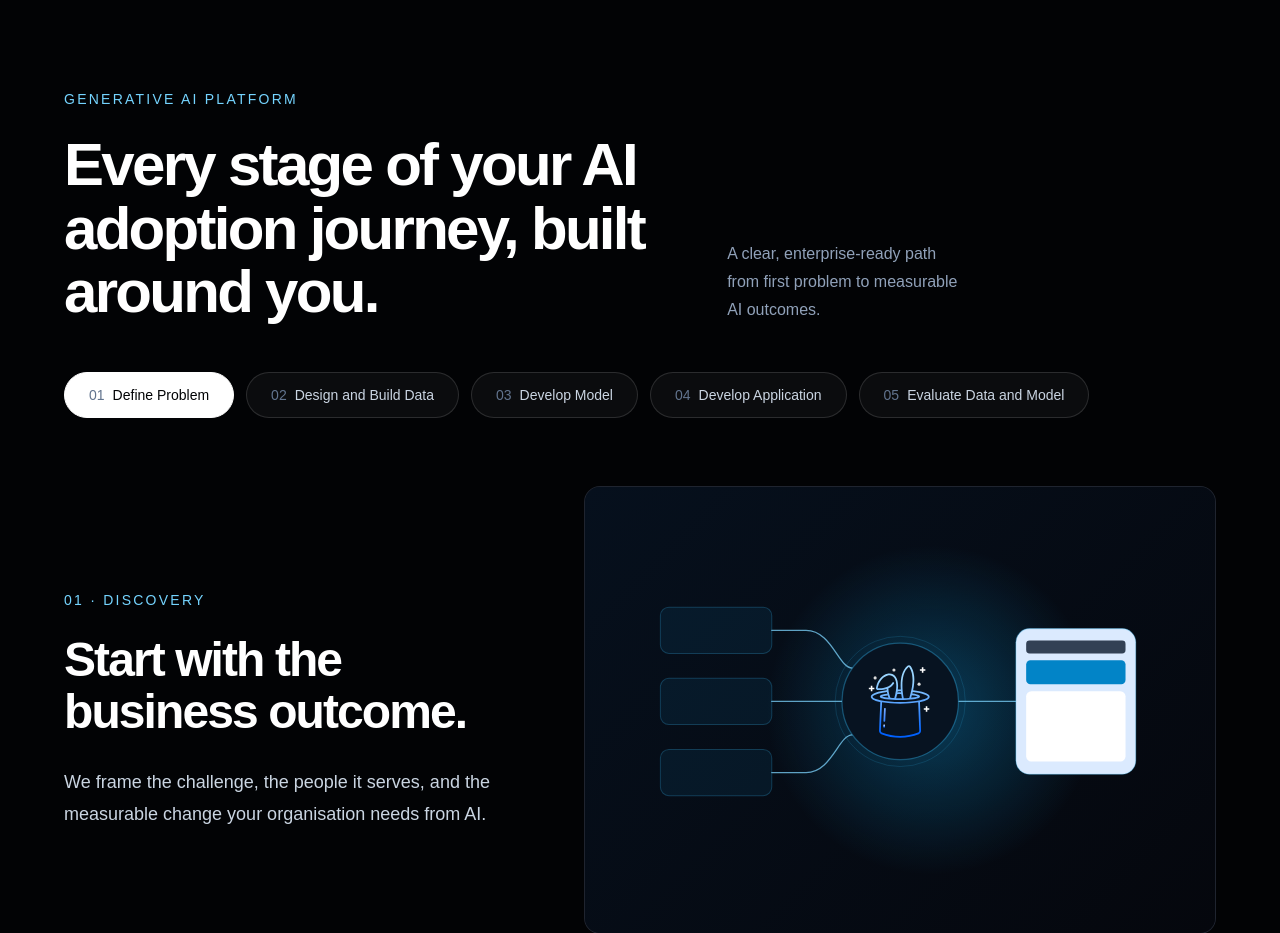
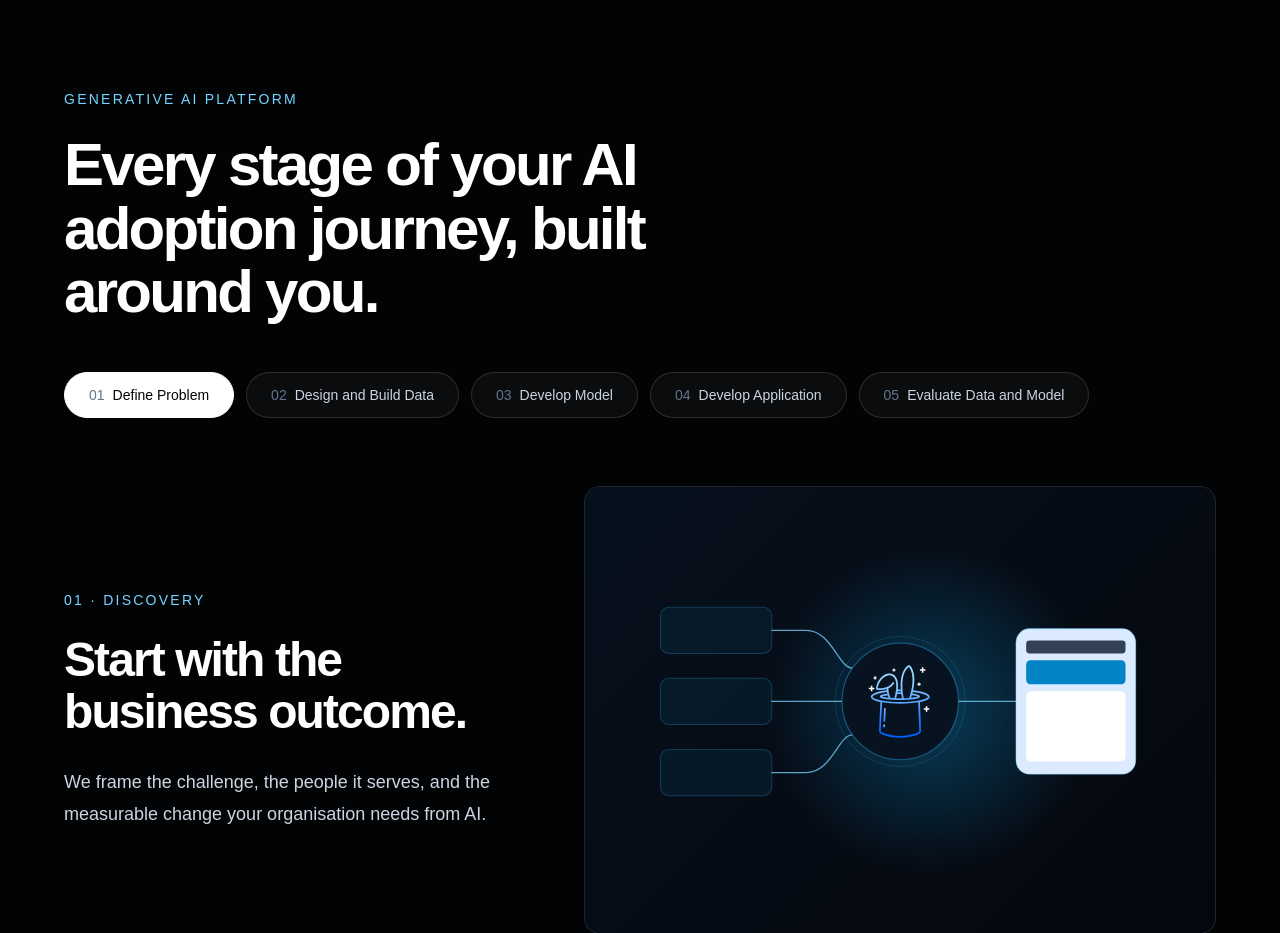
Before and after one commit to arpanmehta05/rabbitt_ai_website, a Next.js app: page / in a window 1280 px wide. Shown: the part 840-1773 px from the top of the page. Built offline with nearby package versions, Linux system fonts and the light colour scheme.

Commit message:
feat: remove subtitle from AI adoption journey section

```diff
--- a/components/LlmAdoptionJourney.tsx
+++ b/components/LlmAdoptionJourney.tsx
@@ -46,9 +46,8 @@ export default function LlmAdoptionJourney() {
       <div className="pointer-events-none absolute inset-x-0 top-0 h-px bg-gradient-to-r from-transparent via-sky-400/30 to-transparent" />
       <div className="relative mx-auto max-w-[1440px] px-6 sm:px-10 lg:px-16">
         <p className="text-sm font-medium uppercase tracking-[0.16em] text-sky-300">Generative AI platform</p>
-        <div className="mt-6 flex max-w-4xl flex-col gap-5 lg:flex-row lg:items-end lg:justify-between">
+        <div className="mt-6 max-w-4xl">
           <h2 className="max-w-3xl text-4xl font-semibold leading-[1.06] tracking-[-0.045em] sm:text-5xl lg:text-6xl">Every stage of your AI adoption journey, built around you.</h2>
-          <p className="max-w-sm text-base leading-7 text-slate-400">A clear, enterprise-ready path from first problem to measurable AI outcomes.</p>
         </div>
 
         <div className="mt-12 flex gap-3 overflow-x-auto pb-3 [scrollbar-width:none]">
```
